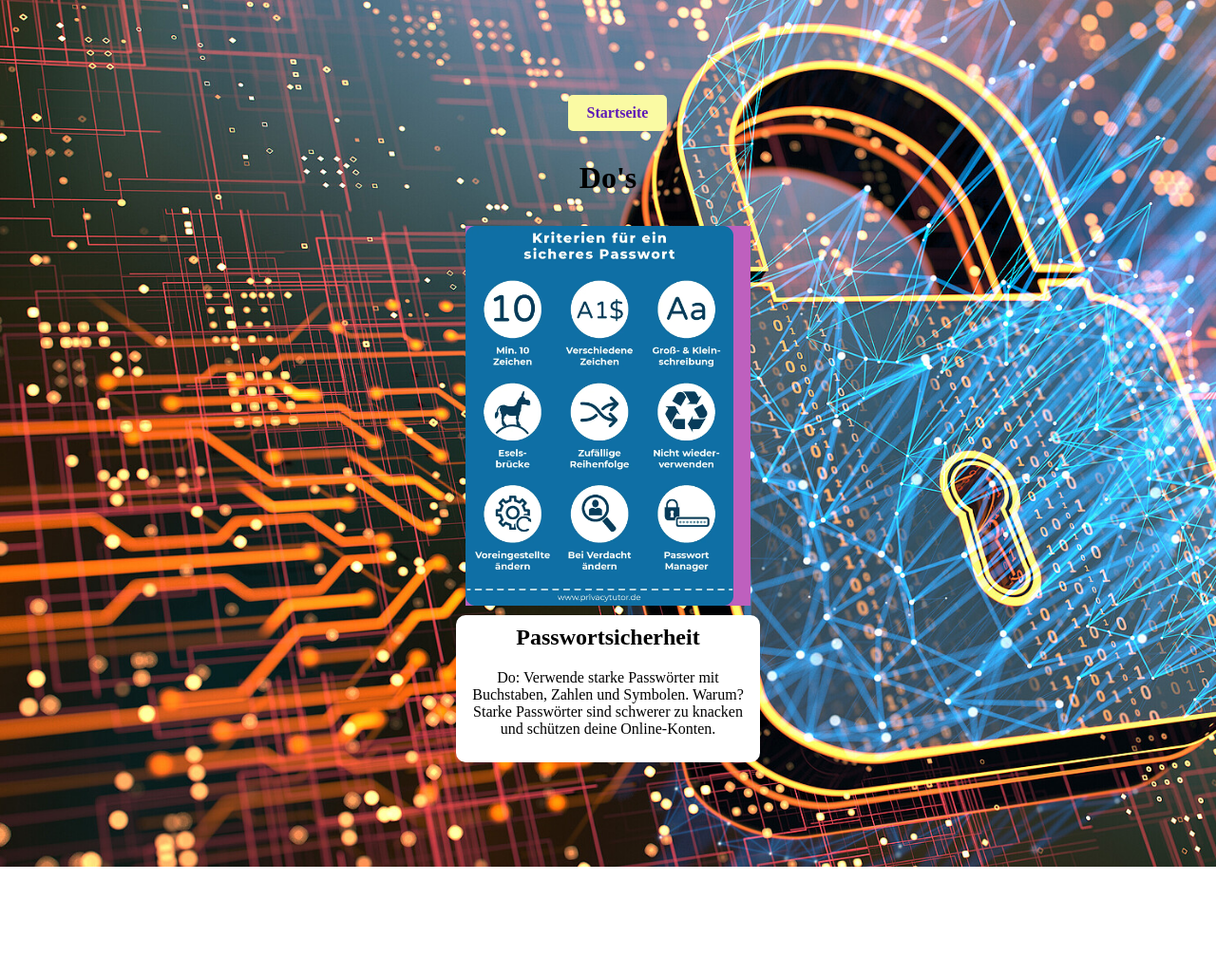
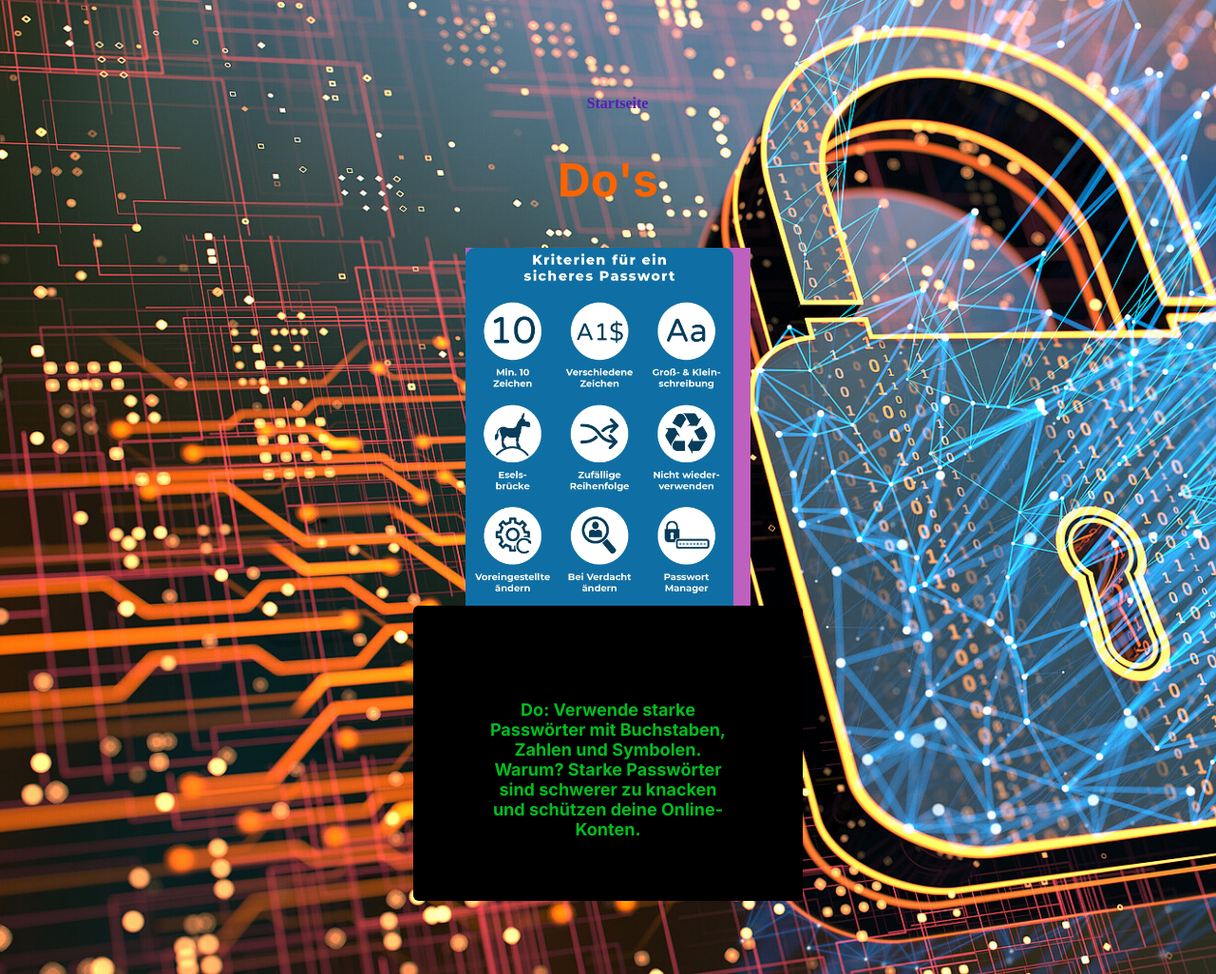
Before and after one commit to pady-ai/im-5, a plain HTML site: page index.html in a window 1280 px wide. Shown: the whole page at 95% size. Before the commit the page ends 913 px from the top, so only its background shows below. Drawn offline with Linux system fonts and the light colour scheme; a script that the page names is missing.

Commit message:
Ein wenig CSS rumprobieren

```diff
--- a/index.html
+++ b/index.html
@@ -6,6 +6,8 @@
     <meta name="viewport" content="width=device-width, initial-scale=1.0">
     <title>Repetition HTML & CSS</title>
     <link rel="stylesheet" type="text/css" href="style.css">
+    <link rel="stylesheet" href="https://fonts.googleapis.com/css2?family=Inter:wght@400;700&display=swap" rel="stylesheet">
+
 </head>
 <body>
 
--- a/style.css
+++ b/style.css
@@ -50,11 +50,16 @@ section{
 
 
 h1 {
-    color: rgb(0, 0, 0);
+    color: rgb(249, 100, 0);
     padding: 10px 0;
+    font-family: 'Inter', sans-serif;
+    font-size: 48px;
 }
 h2 {
     margin-top: 0;
+    font-family: 'Inter', sans-serif;
+    font-size: 16px;
+
 }
 
 .image-container {
@@ -81,23 +86,30 @@ section {
 
 article {
     width: 300px;
-    background-color: rgb(255, 255, 255);
-    padding: 10px;
-    border-radius: 10px; /* Hier wird die Abrundung festgelegt */
-    margin: 10px;
+    background-color: rgb(0, 0, 0);
+    padding: 55px;
+    border-radius: 6px; /* Hier wird die Abrundung festgelegt */
+    margin: -23px;
     text-align: center; /* Optional: zentriert die Textboxen im Container */
     }
 
+    article p {
+        font-family: 'Inter', sans-serif;
+        font-size: 18px; /* Pass die Schriftgröße an */
+        margin: 0; /* Entferne den Standardabstand des Textes */
+    }
 
-a {
+
+p {
     display: inline-block;
     padding: 10px 20px;
-    background-color: rgb(250, 250, 163); /* Hintergrundfarbe des Buttons */
-    color: #000000; /* Textfarbe */
+    background-color: rgb(0, 0, 0); /* Hintergrundfarbe des Buttons */
+    color: #01bd1d; /* Textfarbe */
     text-decoration: none; /* Entfernt die Standard-Link-Unterstreichung */
     border-radius: 5px; /* Abrundung der Ecken */
     transition: background-color 0.3s; /* Animierter Hover-Effekt */
     font-weight: bold;
+    font-style: Inter;
 }
 
 /* Hover-Effekt */
```
Also changed, not shown: 1 other file.
